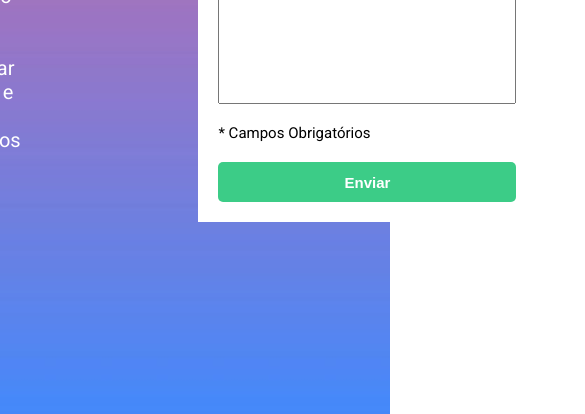
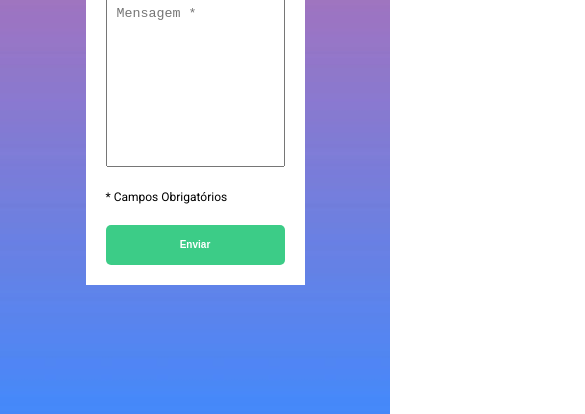
Before and after one commit to Latorreander/formulario-validacao-js, a plain HTML site: page index.html in a window 390 px wide. Shown: the part 430-844 px from the top of the page, 585 px wide, since content can reach past the window. Drawn offline with Linux system fonts and the light colour scheme; the site is published under a folder, as on GitHub Pages, so addresses that start at the root find nothing.

Commit message:
responsivo

```diff
--- a/index.html
+++ b/index.html
@@ -7,7 +7,7 @@
     <title>Formulário com Validação</title>
     <link rel="stylesheet" href="src/css/reset.css" />
     <link rel="stylesheet" href="src/css/estilo.css" />
-    <link rel="stylesheet" href="/src/css/responsivo.css">
+    <link rel="stylesheet" href="src/css/responsivo.css">
 
     <link rel="preconnect" href="https://fonts.googleapis.com" />
     <link rel="preconnect" href="https://fonts.gstatic.com" crossorigin />
```
